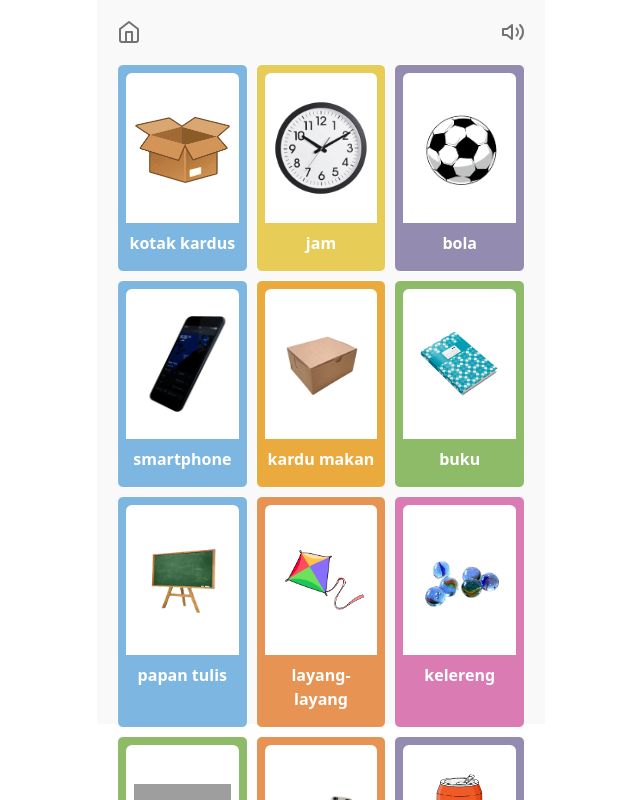
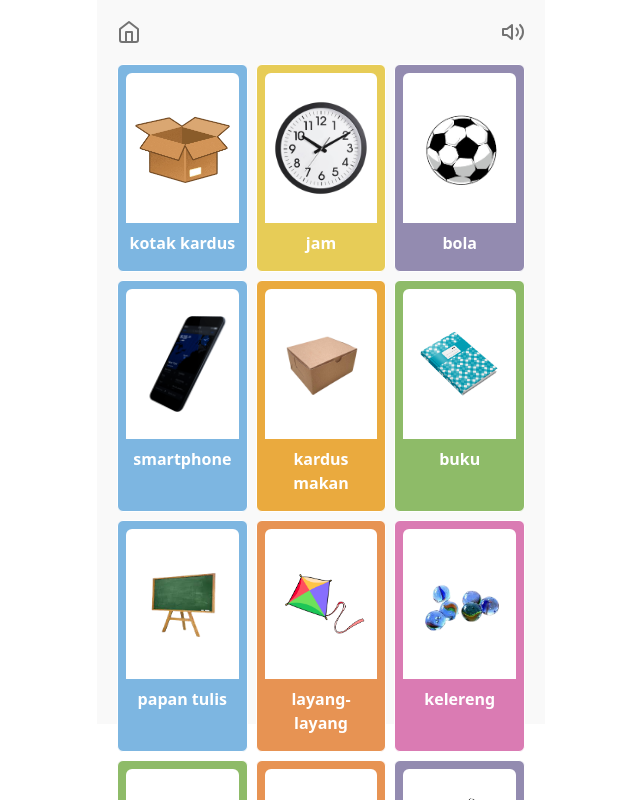
Before and after one commit to husnimubaraq/ar-app, a Next.js app: page /mode-card in a window 1280 px wide. Shown: the top 800 px of the page, without its empty margins (319-959 px from the left). Built offline with nearby package versions, Linux system fonts and the light colour scheme; grey boxes are pictures that could not be loaded.

Commit message:
fix: fixing mode play

```diff
--- a/features/information/components/information-wrapper/index.tsx
+++ b/features/information/components/information-wrapper/index.tsx
@@ -14,8 +14,9 @@ export const InformationWrapper = () => {
                     </div>
                 </div>
 
-                <div className="flex flex-col mt-[20%]">
-
+                <div className="flex flex-col mt-[20%] items-center justify-center px-5">
+                    <h5 className="text-lg font-bold text-center">PERINGATAN</h5>
+                    <p className="text-center mt-8">Saat menggunakan aplikasi ini harap waspada terhadap lingkungan sekitar dan bahaya fisik Anda. Disarankan agar anak kecil mendapat pengawasan orang dewasa saat menggunakan Augmented Reality.</p>
                 </div>
 
                 <div className="absolute -bottom-4 left-0 right-0 flex justify-center">
--- a/features/mode-card/data/mode-card.ts
+++ b/features/mode-card/data/mode-card.ts
@@ -22,7 +22,7 @@ export const dataCard: TModeCard[] = [
         color: '#7db6e1'
     },
     {
-        title: 'kardu makan',
+        title: 'kardus makan',
         image_url: '/assets/models/cardboard_lowpoly/ori.png',
         color: '#eaaa3e'
     },
--- a/features/mode-game/data/game-play.tsx
+++ b/features/mode-game/data/game-play.tsx
@@ -5,7 +5,6 @@ import cardboardLowpolyGlb from 'public/assets/models/cardboard_lowpoly/scene.gl
 import clockGlb from 'public/assets/models/clock/scene.glb'
 import bookGlb from 'public/assets/models/book/scene.glb'
 import kiteGlb from 'public/assets/models/kite/scene.glb'
-import sweetsGlb from 'public/assets/models/sweets/scene.glb'
 import soccerBallGlb from 'public/assets/models/soccer-ball/scene.glb'
 import whiteboardGlb from 'public/assets/models/whiteboard/scene.glb'
 import marblesGlb from 'public/assets/models/marbles/scene.glb'
@@ -43,7 +42,7 @@ export const dataGame: TModeGame[] = [
             {
                 image_url: "/assets/models/clock/low.jpg",
                 model: clockGlb,
-                text: 'Jam Dinding',
+                text: 'Jam',
                 scale: 3
             },
             {
@@ -55,13 +54,13 @@ export const dataGame: TModeGame[] = [
             {
                 image_url: "/assets/models/kite/low.jpg",
                 model: kiteGlb,
-                text: 'Layangan',
+                text: 'Layang Layang',
                 scale: 0.5
             },
             {
                 image_url: "/assets/models/cardboard_lowpoly/low.jpg",
                 model: cardboardLowpolyGlb,
-                text: 'Kotak Snack',
+                text: 'Kardus Makan',
                 scale: 3
             },
             {
@@ -85,7 +84,7 @@ export const dataGame: TModeGame[] = [
             {
                 image_url: "/assets/models/smartphone/low.jpg",
                 model: smartphoneGlb,
-                text: 'HP',
+                text: 'Smartphone',
                 scale: 0.5
             }
         ]
```
